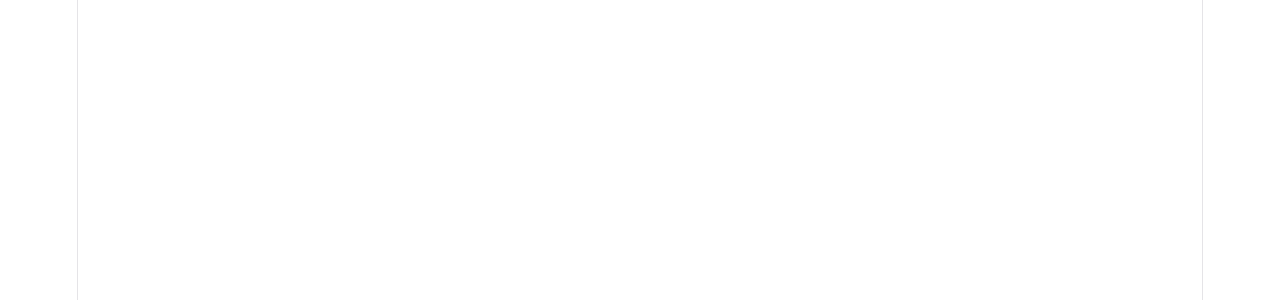
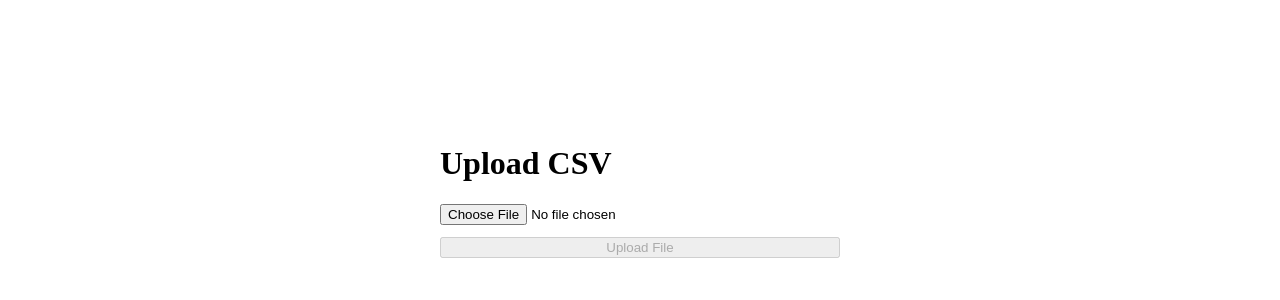
Before and after one commit to JuanCosco/csv-uploader, a React (Vite) app in the folder frontend/: page / in a window 1280 px wide. Before the commit this address had no page. Shown: the top 300 px of the page. Built offline with nearby package versions, Linux system fonts and the light colour scheme.

Commit message:
feat: refactor CORS middleware placement and add Upload component for CSV file uploads

```diff
--- a/frontend/src/main.tsx
+++ b/frontend/src/main.tsx
@@ -2,13 +2,14 @@ import { StrictMode } from 'react'
 import { createRoot } from 'react-dom/client'
 import { BrowserRouter, Route, Routes } from 'react-router-dom'
 import Login from './pages/login.tsx'
-import './index.css'
+import Upload from './pages/upload.tsx'
 
 createRoot(document.getElementById('root')!).render(
   <StrictMode>
     <BrowserRouter>
       <Routes>
         <Route path='/login' element={<Login />} />
+        <Route path='/' element={<Upload />} />
       </Routes>
     </BrowserRouter>
   </StrictMode>,
--- /dev/null
+++ b/frontend/src/pages/upload.tsx
@@ -0,0 +1,42 @@
+import { useState } from "react";
+import { useNavigate } from "react-router-dom";
+import { uploadCSV } from "../services/api";
+import type { UploadResult } from "../types";
+
+export default function Upload() {
+    const [file, setFile] = useState<File | null>(null)
+    const [loading, setLoading] = useState(false)
+    const navigate = useNavigate()
+
+    const handleUpload = async () => {
+        if (!file) return
+
+        setLoading(true)
+        const res = await uploadCSV(file)
+        setLoading(false)
+
+        if (!res.ok) {
+            alert(res.message)
+            return
+        }
+
+        navigate('/results', { state: { result: res.data as UploadResult } })
+    }
+
+    return (
+        <div style={{ maxWidth: 400, margin: '100px auto', padding: 24 }}>
+            <h1>Upload CSV</h1>
+
+            <div style={{ display: 'flex', flexDirection: 'column', gap: 12 }}>
+                <input
+                    type="file"
+                    accept=".csv"
+                    onChange={e => setFile(e.target.files?.[0] ?? null)}
+                />
+                <button onClick={handleUpload} disabled={!file || loading}>
+                    {loading ? 'Cargando...' : ' Upload File'}
+                </button>
+            </div>
+        </div>
+    )
+}
```
Also changed, not shown: 1 other file (tests, documents, lock files or other folders).
